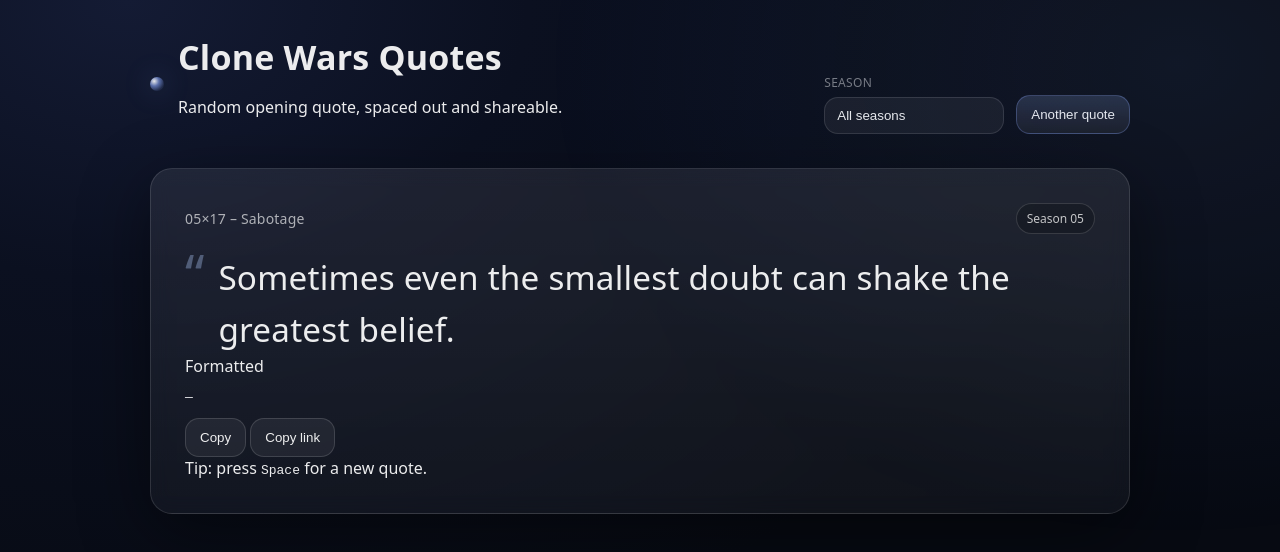
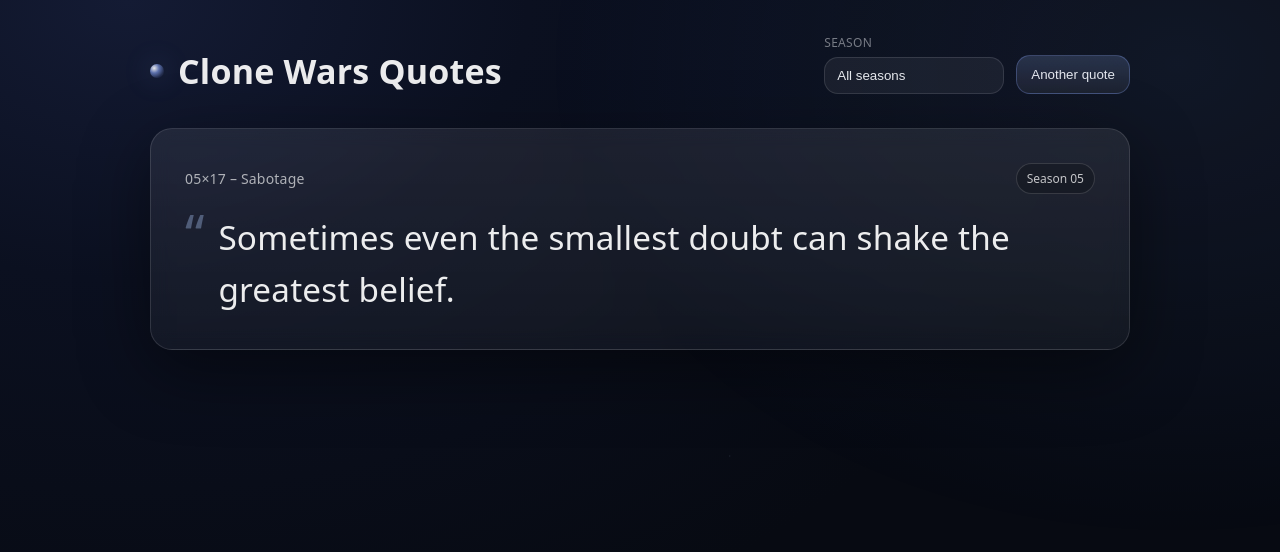
Before and after one commit to mcneds/CloneWarsQuotes, a plain HTML site: page index.html in a window 1280 px wide. Drawn offline with Linux system fonts and the light colour scheme.

Commit message:
Clean up index.html by removing unused elements
Removed the subtitle and several elements from the HTML structure.

```diff
--- a/index.html
+++ b/index.html
@@ -16,7 +16,6 @@
       <div class="dot" aria-hidden="true"></div>
       <div>
         <h1>Clone Wars Quotes</h1>
-        <p class="sub">Random opening quote, spaced out and shareable.</p>
       </div>
     </div>
 
@@ -26,7 +25,7 @@
         <select id="seasonSelect" aria-label="Season filter"></select>
       </label>
 
-      <button id="btnRandom" class="btn primary" type="button" title="Spacebar works too">
+      <button id="btnRandom" class="btn primary" type="button">
         Another quote
       </button>
     </div>
@@ -43,21 +42,6 @@
         <div class="quoteMark" aria-hidden="true">“</div>
         <p id="quoteText" class="quoteText">Loading…</p>
       </div>
-
-      <div class="formatted">
-        <div class="formattedLabel">Formatted</div>
-        <pre id="formattedLine" class="formattedLine">—</pre>
-      </div>
-
-      <div class="actions">
-        <button id="btnCopy" class="btn" type="button">Copy</button>
-        <button id="btnLink" class="btn" type="button">Copy link</button>
-        <span id="toast" class="toast" role="status" aria-live="polite"></span>
-      </div>
-
-      <footer class="fineprint">
-        Tip: press <kbd>Space</kbd> for a new quote.
-      </footer>
     </section>
   </main>
 
```
